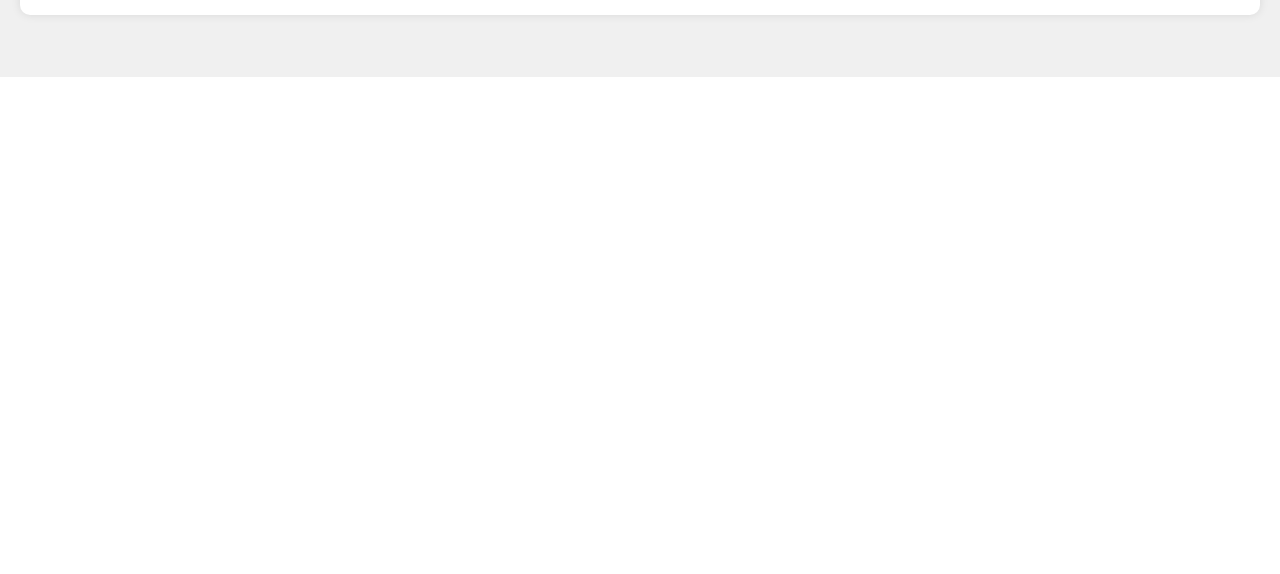
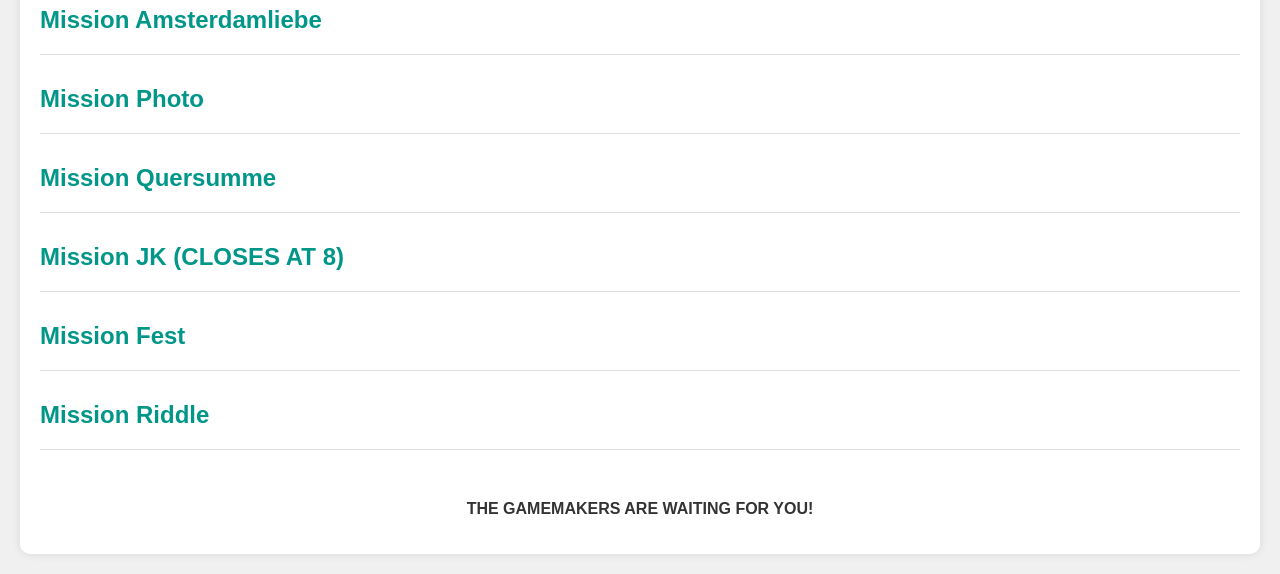
Before and after one commit to rubendcode/emmashunt, a Flask app: page / in a window 1280 px wide. Shown: the part 723-1297 px from the top of the page. Before the commit the page ends 800 px from the top, so only its background shows below. Run offline with Flask 3, Linux system fonts and the light colour scheme.

Commit message:
holy
guck

```diff
--- a/templates/scavengerhunt.html
+++ b/templates/scavengerhunt.html
@@ -31,14 +31,26 @@
         .mission {
             margin-bottom: 20px;
             text-align: left;
+            border-bottom: 1px solid #ddd;
+            padding-bottom: 10px;
         }
 
         .mission h2 {
             color: #009688;
+            cursor: pointer;
+            margin: 0;
+            padding: 10px 0;
         }
 
-        .mission p {
-            margin-bottom: 10px;
+        .mission-content {
+            display: none;
+            margin: 10px 0;
+        }
+
+        .photo {
+            width: 100%;
+            max-width: 400px;
+            border-radius: 10px;
         }
 
         .end {
@@ -72,24 +84,117 @@
             text-align: left;
             text-align: center;
         }
+
+        .header {
+            display: flex;
+            justify-content: space-between;
+            align-items: center;
+        }
+
+        .instructions-btn {
+            display: inline-block;
+            padding: 10px 20px;
+            background-color: #009688;
+            color: white;
+            text-decoration: none;
+            border-radius: 5px;
+            transition: background-color 0.3s;
+            font-family: Arial, sans-serif;
+        }
+
+        .instructions-btn:hover {
+            background-color: #00796b;
+        }
     </style>
 </head>
 
 <body>
     <div class="container">
         <h1>Welcome to Emma’s Scavenger Hunt</h1>
-        <p>
         <div class="narrow-text">
-            Every mission you get a part of the coordinates if you send a photo with the right answer to the Game
-            Makers.
-            You are not allowed to come to the final destination before you find all the coordinates!</p>
+            <p>Every mission you get a part of the coordinates if you send a photo with the right answer to the Game
+                Makers.
+                You are not allowed to come to the final destination before you find all the coordinates!</p>
             <p>The contact person of your groups sends all pictures to: +31 6 13974921</p>
-            <button class="start-button" onclick="window.location.href='{{ url_for('missions') }}'">START THE
-                HUNT</button>
+            <!-- Removed start button -->
             <p><img src="{{ url_for('static', filename='liggendeemma.jpg') }}" alt="Cover Image" class="cover-image">
             </p>
         </div>
+        <div class="header">
+            <h1>Missions</h1>
+        </div>
+        <div class="mission">
+            <h2 onclick="toggleMission(this)">Mission Amsterdamliebe</h2>
+            <div class="mission-content">
+                <p>Emma might be the most interesting tour guide of Amsterdam, but now it’s YOUR turn! Tell a random
+                    tourist
+                    a fun fact about Berlin. Be creative! Take an entertaining video and send it to the Game Makers!</p>
+            </div>
+        </div>
+        <div class="mission">
+            <h2 onclick="toggleMission(this)">Mission Photo</h2>
+            <div class="mission-content">
+                <p>Emma took this picture when she was really drunk but she still remembers that she loved this
+                    location,
+                    can you please recreate this exact picture with your group and send it to the gamemakers as proof?
+                </p>
+                <img src="{{ url_for('static', filename='poort.jpg') }}" alt="Drunk Emma's photo" class="photo">
+            </div>
+        </div>
+        <div class="mission">
+            <h2 onclick="toggleMission(this)">Mission Quersumme</h2>
+            <div class="mission-content">
+                <p>The Game Makers are waiting for you at the end location, here we have to celebrate Emma's 23rd
+                    birthday
+                    with a snack and a drink.
+                    Emma hopes you paid attention in your German class, she wants you to buy something at the
+                    supermarket
+                    which has the quersumme of 23 in total. The Game Makers need a photo of the receipt!</p>
+            </div>
+        </div>
+        <div class="mission">
+            <h2 onclick="toggleMission(this)">Mission JK (CLOSES AT 8)</h2>
+            <div class="mission-content">
+                <p>Emma spreads so much love and creativity. Now it is time to give back. Draw something for Emma on the
+                    JK common room white board for <strong>5 minutes</strong> and make a time lapse video of this.</p>
+                <p><strong>The white board you have to draw on is across the Computational Social Science common room is
+                        in
+                        the basement of the JK building at UvA Roeterseiland.</strong></p>
+            </div>
+        </div>
+        <div class="mission">
+            <h2 onclick="toggleMission(this)">Mission Fest</h2>
+            <div class="mission-content">
+                <p>We hope you didn’t lose your shotglass. Go to Fest where Emma works, the bartender will tell you what
+                    to do. Send a picture to the Game Makers!</p>
+            </div>
+        </div>
+        <div class="mission">
+            <h2 onclick="toggleMission(this)">Mission Riddle</h2>
+            <div class="mission-content">
+                <p>Emma might be the most annoying riddler of Amsterdam. Solve the riddle below and send us the
+                    location.
+                </p>
+                <p><strong>Where cobblestones meet whispers of old,<br>In Amsterdam’s heart, my secret hold.<br>Once a
+                        place
+                        of refuge, now a sight to behold,<br>Where am I, in Amsterdam's fold?</strong></p>
+            </div>
+        </div>
+        <div class="end">
+            <p><strong>THE GAMEMAKERS ARE WAITING FOR YOU!</strong></p>
+        </div>
     </div>
+    <script>
+        function toggleMission(element) {
+            var content = element.nextElementSibling;
+            if (content.style.display === 'block') {
+                content.style.display = 'none';
+            } else {
+                content.style.display = 'block';
+            }
+        }
+    </script>
 </body>
 
+
 </html>
```
